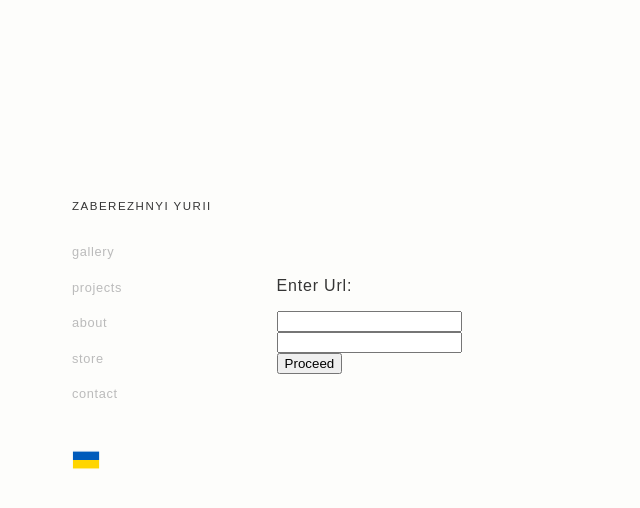
After one commit to Zaberura/Photographer-Website, a Flask app: page /admin in a window 1280 px wide. The commit adds this page. Shown: the top 508 px of the page, without its empty margins (0-640 px from the left). Run offline with Flask 3, Linux system fonts and the light colour scheme.

Commit message:
Admin page added

```diff
--- a/app.py
+++ b/app.py
@@ -9,17 +9,6 @@ db = SQLAlchemy(app)
 
 # DATABASE
 
-class Photos(db.Model):
-    id = db.Column(db.Integer, primary_key=True)
-    photo_url = db.Column(db.String(255), nullable=False)
-    is_available = db.Column(db.Boolean, default=True)
-    created_at = db.Column(db.DateTime, default=datetime.utcnow)
-    gallery_order = db.Column(db.Integer, nullable=True)
-
-    def __repr__(self):
-        return '<photo added, id: %r>' % self.id
-
-
 class Projects(db.Model):
     id = db.Column(db.Integer, primary_key=True)
     name = db.Column(db.String(255), nullable=False)
@@ -27,6 +16,29 @@ class Projects(db.Model):
     year = db.Column(db.String(4), nullable=True)
     city = db.Column(db.String(64), nullable=True)
     country = db.Column(db.String(64), nullable=True)
+    photos = db.relationship('Photos', backref='project', lazy=True)
+    tags = db.relationship('Tags', backref='project', lazy=True)
+
+    def __repr__(self):
+        return '<project added, id: %r>' % self.name
+
+
+class Photos(db.Model):
+    id = db.Column(db.Integer, primary_key=True)
+    photo_url = db.Column(db.String(255), nullable=False)
+    is_available = db.Column(db.Boolean, default=True)
+    added_at = db.Column(db.DateTime, default=datetime.utcnow)
+    gallery_order = db.Column(db.Integer, nullable=True, default=255)
+    project_id = db.Column(db.Integer, db.ForeignKey('projects.id'), nullable=True)
+
+    def __repr__(self):
+        return '<photo added, id: %r>' % self.id
+
+
+class Tags(db.Model):
+    id = db.Column(db.Integer, primary_key=True)
+    name = db.Column(db.String(255), nullable=False)
+    project_id = db.Column(db.Integer, db.ForeignKey('projects.id'))
 
     def __repr__(self):
         return '<project added, id: %r>' % self.name
@@ -36,23 +48,62 @@ class Projects(db.Model):
 
 @app.route('/', methods=['GET', 'POST'])
 def index():
-    if request.method == 'POST':
-        return redirect('/')
-    else:
+    if request.method == 'GET':
         photos = Photos.query.order_by(Photos.gallery_order).all()
         urls = [photo.photo_url for photo in photos]
-        #print(urls[0].photo_url)
         return render_template('gallery.html', urls=urls)
+    elif request.method == 'POST':
+        return redirect('/')
+
 
 @app.route('/projects')
 def projects():
     return render_template('projects.html')
+
 
 @app.route('/contact')
 def contact():
     return render_template('contact.html')
 
 
+@app.route('/admin', methods=['POST', 'GET'])
+def admin():
+    if request.method == 'GET':
+
+        return render_template('admin.html')
+
+    elif request.method == 'POST':
+
+        project_name = request.form['project']
+        if not project_name == '':
+            new_project = Projects.query.filter_by(name=project_name).first()
+            if not new_project:
+                new_project = Projects(name=project_name)
+
+            try:
+                db.session.add(new_project)
+                db.session.commit()
+            except:
+                return 'Issue Occurred'
+
+        url = request.form['url']
+        if not url == '':
+            # default gallery num assignment
+            gallery_order = Photos.query.order_by(Photos.gallery_order.desc()).first().gallery_order
+            gallery_order += 1
+
+            new_photo = Photos(photo_url=url, project_id=Projects.query.filter_by(name=project_name).first().id,
+                               gallery_order=gallery_order)
+
+            try:
+                db.session.add(new_photo)
+                db.session.commit()
+            except:
+                return 'Issue'
+
+        return redirect('/admin')
+
+
 # RUN
 
 if __name__ == '__main__':
--- a/static/css/styles.css
+++ b/static/css/styles.css
@@ -217,16 +217,17 @@ a div, p {
 
 /* PROJECTS */
 
-.carousel {
+.carousel_container {
+  margin: 3.5em 2em 0;
   max-width: 100%;
   overflow-x: auto;
 }
 
-.carousel::-webkit-scrollbar {
+.carousel_container::-webkit-scrollbar {
   display: none;
 }
 
-.carousel-container {
+.carousel {
   max-width: 100%;
   display: flex;
   flex-wrap: nowrap;
@@ -256,7 +257,7 @@ a div, p {
 .search-container {
   position: fixed;
   top: 1.3em;
-  right: 3.5em;
+  right: 5.4em;
   display: flex;
   align-items: center;
 }
--- a/static/js/projects.js
+++ b/static/js/projects.js
@@ -1,7 +1,7 @@
 // Carousel
 
-const carousel = document.querySelector(".carousel");
-const carouselContainer = carousel.querySelector(".carousel-container");
+const carousel = document.querySelector(".carousel_container");
+const carouselContainer = carousel.querySelector(".carousel");
 const carouselItems = carousel.querySelectorAll(".carousel-item");
 
 const cloneItems = Array.from(carouselItems).map(item => item.cloneNode(true));
--- /dev/null
+++ b/templates/admin.html
@@ -0,0 +1,18 @@
+{% extends 'base.html' %}
+
+{% block head %}
+  <title>Admin</title>
+{% endblock %}
+
+{% block viewport %}
+
+    <form action = "/admin" method = "POST">
+        <p>Enter Url:</p>
+        <input type = "text" name = "url"/>
+        </br>
+        <input type = "text" name = "project"/>
+        </br>
+        <input type = "submit" value = "Proceed" />
+    </form>
+
+{% endblock %}
--- a/templates/base.html
+++ b/templates/base.html
@@ -2,6 +2,7 @@
 <html lang="en">
 <head>
     <meta charset="UTF-8">
+    <link rel="stylesheet" href="{{ url_for('static', filename='css/styles.css') }}" type="text/css"/>
     {% block head %} {% endblock %}
 
 </head>
--- a/templates/contact.html
+++ b/templates/contact.html
@@ -2,7 +2,6 @@
 
 {% block head %}
     <title>Contact</title>
-    <link rel="stylesheet" href="{{ url_for('static', filename='css/styles.css') }}" type="text/css"/>
 {% endblock %}
 
 {% block viewport %}
--- a/templates/gallery.html
+++ b/templates/gallery.html
@@ -2,7 +2,6 @@
 
 {% block head %}
     <title>Gallery</title>
-    <link rel="stylesheet" href="{{ url_for('static', filename='css/styles.css') }}" type="text/css"/>
 {% endblock %}
 
 {% block viewport %}
```
Also changed, not shown: templates/projects.html (+3 -4 lines), instance/photos.db.
